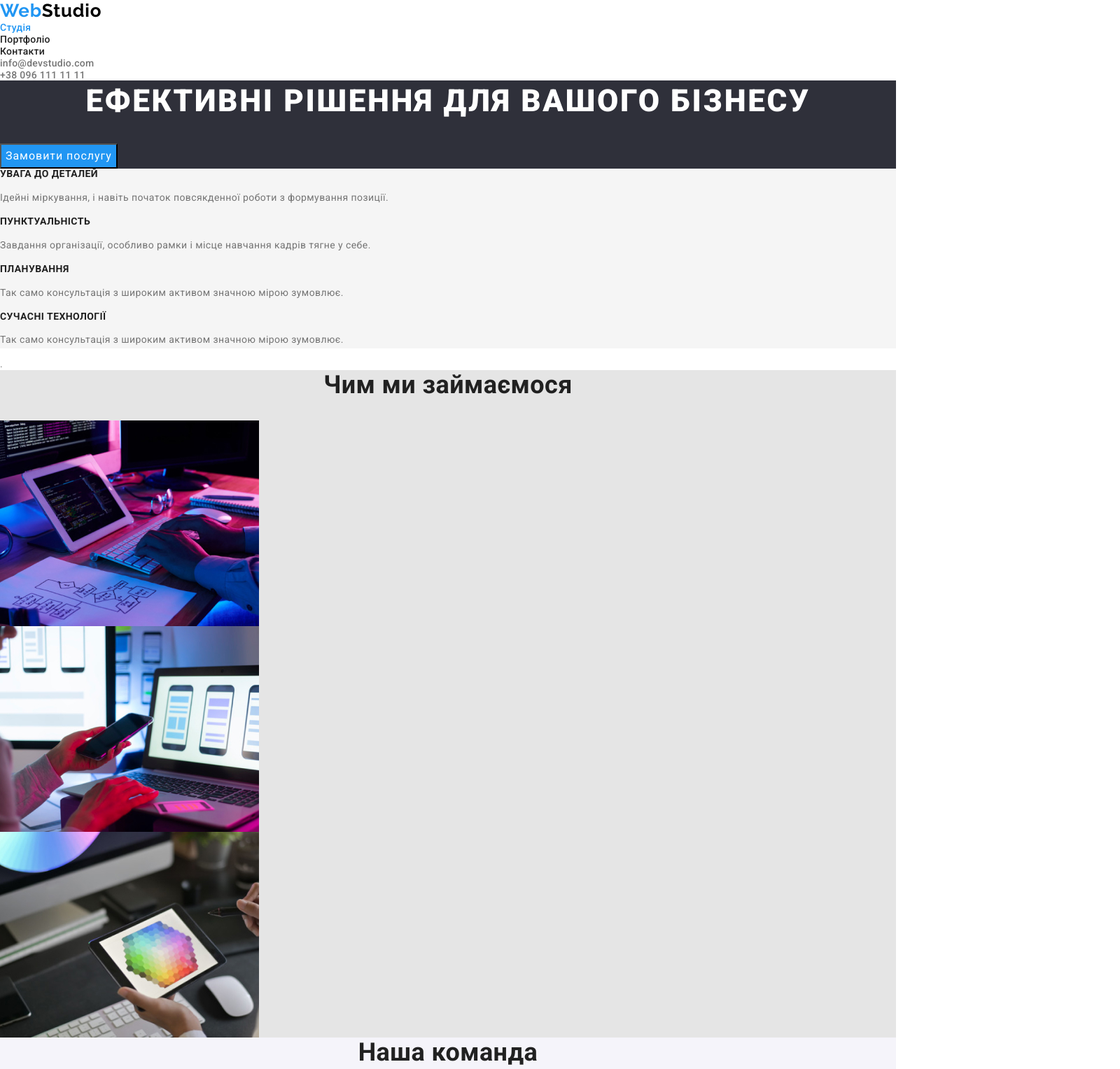
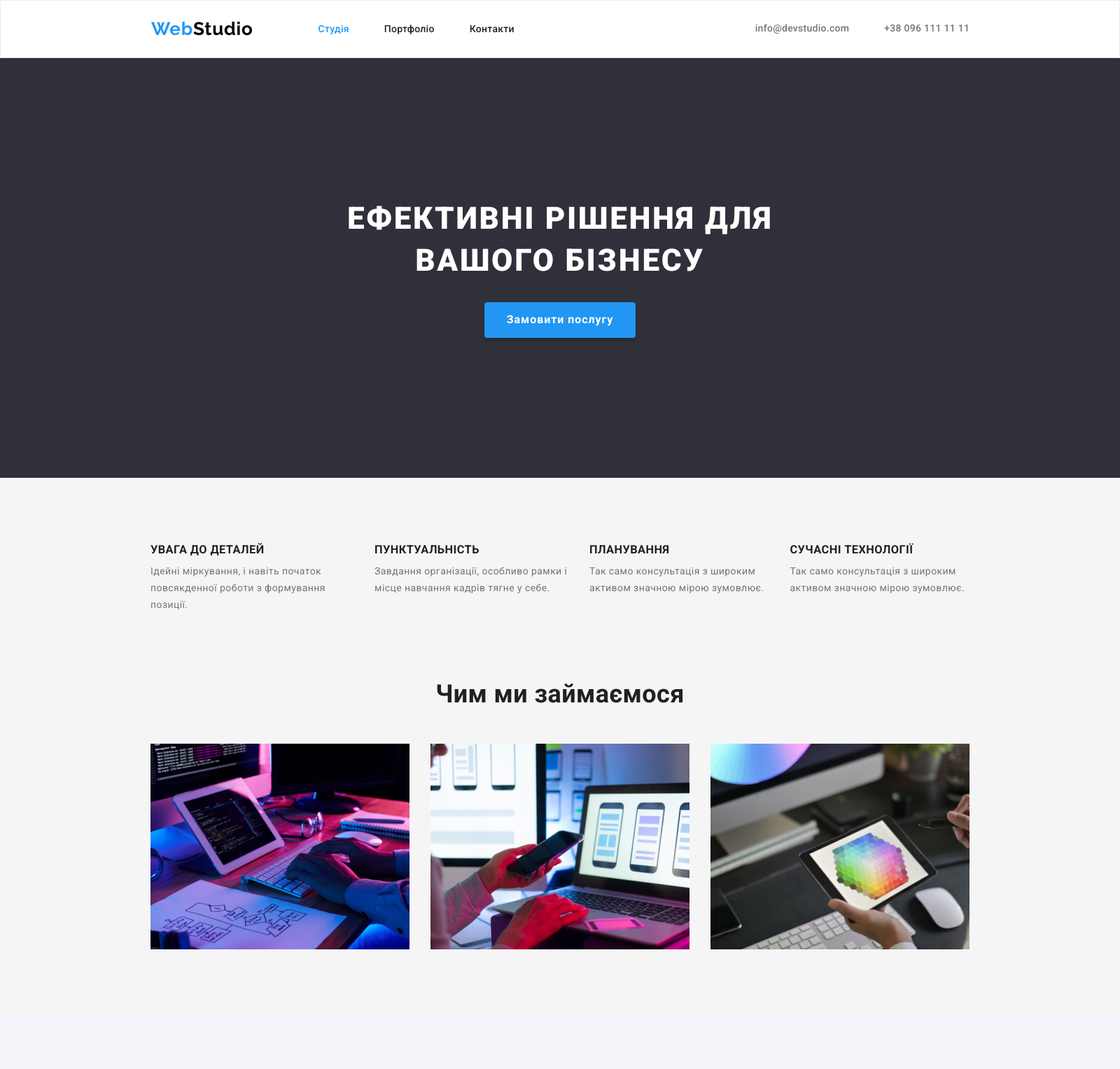
Before and after one commit to novotsvit/goit-markup-hw-03, a plain HTML site: page index.html in a window 1280 px wide. Shown: the top 1528 px of the page at 70% size, 1600 px wide, since content can reach past the window. Drawn offline with nearby package versions, Linux system fonts and the light colour scheme.

Commit message:
homwork-3-red-2

```diff
--- a/css/styles.css
+++ b/css/styles.css
@@ -17,16 +17,6 @@
     --address-color: rgba(255, 255, 255, 0.6);
     --logo-first-color: #000000;
 }
-
-/* PAGE */
-body{
-    color:var(--primary-text-color);
-    font-family: Roboto, sans-serif;
-    font-size: 14px;
-    letter-spacing: 0.03em;
-
-    background-color: #FFFFFF;
-}
 html {
     box-sizing: border-box;
 }
@@ -35,37 +25,63 @@ html {
 *::before {
     box-sizing: inherit;
 }
+/* PAGE */
+body{
+    width: 1600px;
+    font-family: Roboto;
+    font-size: 14px;
+    letter-spacing: 0.03em;
+
+    color: var(--primary-text-color);
+    background-color: #FFFFFF;
+}
 h1,h2,h3,h4,h5,h6,p {
     margin-top: 0;
 }
-ul {
-    list-style: none;
-    padding: 0;
-    margin: 0;
-}
 a {
     text-decoration: none;
-    color: inherit;
+    color: inherit
 }
 img {
     display: block;
     max-width: 100%;
     height: auto;
 }
-
- button{
-    cursor: pointer;
-}
 .list {
+    padding: 0;
+    margin: 0;
     list-style: none;
 }
 /* Page header */
 .page-header {
     background: #FFFFFF;
+    padding: 0px 200px;
+    border: 1px solid #ECECEC;
+}
+/* Main conteiner */
+.main-container{
+    width: 1200px;
+    padding: 0px 15px;
+
+    display: flex;
+    align-items: center;
+}
+.main-container .item:not(:last-child){
+    margin-right: 344px;
+}
+/* Nav-menu */
+.nav-menu{
+    display: flex;
+    align-items: center;
+}
+.nav-menu .item:not(:last-child){
+    margin-right: 93px;
 }
 /* Page logo */
 .header-logo{
-    font-family: Raleway,sans-serif;
+    display: inline-block;
+
+    font-family: Raleway, sans-serif;
     font-size: 26px;
     line-height: 1.2;
     letter-spacing: 0.03em;
@@ -74,6 +90,8 @@ img {
     color:var(--accent-color);
 }
 .first-logo {
+    display: inline-block;
+
     font-family: Raleway, sans-serif;
     font-size: 26px;
     line-height: 1.2;
@@ -83,7 +101,18 @@ img {
     color: var(--logo-first-color);
 }
 /* Page navigation */
+.page-nav {
+    display: flex;
+    align-items: center;
+}
+
+.page-nav .item:not(:last-child) {
+    margin-right: 50px;
+}
 .page-nav a{
+    padding-top: 32px;
+    padding-bottom: 32px;
+    display: block;
     font-weight: 500;
     line-height: 1.2;
     letter-spacing: 0.02em;
@@ -104,6 +133,10 @@ img {
 }
 /* Page-contacts */
 .page-contacts a{
+    padding-top: 32px;
+    padding-bottom: 32px;
+    display: block;
+
     font-weight: 500;
     line-height: 1.14;
     letter-spacing: 0.02em;
@@ -115,12 +148,22 @@ img {
 .page-contacts a:focus{
     color:var(--accent-color);
 }
+.page-contacts{
+    display: flex;
+    align-items: center;
+}
+.page-contacts .item:not(:last-child){
+    margin-right: 50px;
+}
 
 /* footer */
 .footer{
+    padding: 60px 200px;
     background-color: #2F303A;
 }
 .footer-logo {
+    display: inline-block;
+    margin-bottom: 20px;
     font-family: Raleway, sans-serif;
     font-size: 26px;
     line-height: 1.2;
@@ -128,8 +171,10 @@ img {
     text-decoration: none;
 
     color: var(--accent-color);
+
 }
 .second-logo {
+    margin-bottom: 20px;
     font-family: Raleway, sans-serif;
     font-size: 26px;
     line-height: 1.2;
@@ -137,16 +182,23 @@ img {
     text-decoration: none;
 
     color: var(--hero-color);
+
 }
 .mail-link,
 .tel-link{
+    display: inline-block;
     font-style: normal;
     line-height: 1.71;
     text-decoration: none;
 
     color:var(--address-color);
 }
+.mail-link{
+    margin-bottom: 9px;
+}
 .location-link{
+    display: inline-block;
+    margin-bottom: 9px;
     font-style: normal;
     line-height: 1.5;
     text-decoration: none;
@@ -165,38 +217,62 @@ img {
 
 /* Hero */
 .hero{
-    background-color: #2F303A;;
+    padding: 200px 0px;
+    background-color: #2F303A;
 }
 .hero-title {
+    width: 696px;
     font-weight: 900;
     font-size: 44px;
     line-height: 1.36;
     text-align: center;
     letter-spacing: 0.06em;
-    text-transform: uppercase;
-
+    margin-right: auto;
+    margin-left: auto;
+    margin-bottom: 30px;
     color: var(--hero-color);
 }
-
 /* button */
 .button{
+    display: inline-block;
+    margin-left: auto;
+    margin-right:auto;
+    padding: 6px 28px;
+
     font-family: inherit;
+    font-weight: 700;
     font-size: 16px;
+    min-width: 216px;
     line-height: 1.88;
     display: flex;
     align-items: center;
     text-align: center;
     letter-spacing: 0.06em;
+    box-shadow: 0px 4px 4px rgba(0, 0, 0, 0.15);
+    border-radius: 4px;
+    border: 4px solid transparent;
 
     color: var(--hero-color);
     background-color: var(--accent-color)
 }
+/* Section */
+.section {
+    padding: 94px 200px;
 
+}
 /* Our adventages */
-.section-adventages {
+.container{
+    width: 1200px;
+    padding-left: 15px;
+    padding-right: 15px;
+    margin-left: auto;
+    margin-right: auto;
+
+}
+.adventages {
     background-color: #F5F5F5;
 }
-.adventages{
+.our-title{
     position: absolute;
     width: 1px;
     height: 1px;
@@ -208,49 +284,73 @@ img {
     clip: rect(0 0 0 0);
     overflow: hidden;
 }
-
 .adventages-title{
-    font-size: 14px;
+    margin-bottom: 10px;
     line-height: 1.14;
-    text-transform: uppercase;
-
     color: var(--title-text-color);
 }
-
 .adventages-text {
+    margin-bottom: 0px;
     line-height: 1.71;
 }
-
+.our-adventages{
+    display: flex;
+}
+.our-adventages .item:not(:last-child) {
+    margin-right: 30px;
+}
 /* What we do */
-.section-do {
-    background-color: #E5E5E5;
+.examples {
+    padding-top: 0;
+    background-color: #F5F5F5;
 }
 .title{
+    margin-bottom: 50px;
     font-size: 36px;
     line-height: 1.17;
     text-align: center;
 
     color: var(--title-text-color);
 }
+.do {
+    display: flex;
+}
+.do .item:not(:last-child) {
+    margin-right: 30px;
+}
+/* Our team */
+.team {
+    background-color: #F5F4FA;
 
-/* Our team */
-.section-team {
-    background-color: #F5F4FA;
 }
 .team-name{
+    margin-top: 30px;
+    margin-bottom: 0px;
     font-weight: 500;
     font-size: 16px;
     line-height: 1.19;
+    text-align: center;
 
     color: var(--title-text-color);
 }
 .team-position{
+    margin-top: 10px;
+    margin-bottom: 30px;
     font-size: 16px;
     line-height: 1.9;
+    text-align: center;
+
+}
+.our-team {
+    display: flex;
+}
+.our-team .item:not(:last-child) {
+    margin-right: 30px;
 }
 /* PORTFOLIO */
 .portfolio{
     background-color: #F5F5F5;
+    padding:94px 200px;
 }
 .portfolio h1{
     position: absolute;
@@ -265,6 +365,14 @@ img {
     overflow: hidden;
 }
 /* Portfolio navigation */
+.portfolio-nav {
+    display: flex;
+    justify-content: center;
+    margin-bottom: 50px;
+}
+.portfolio-nav .item:not(:last-child) {
+    margin-right: 8px;
+}
 .buttons{
     font-family: inherit;
     font-weight: 500;
@@ -274,7 +382,9 @@ img {
 
     color: var(--title-text-color);
     background: #F5F4FA;
-    border-radius: 4px;
+
+    border: 4px;
+    border: 4px solid transparent;
 }
 .b-current {
     color: var(--hero-color);
@@ -286,6 +396,18 @@ img {
     color: #FFFFFF;
 }
 /* Portfolio works */
+.card-set{
+    display: flex;
+    flex-wrap: wrap;
+    gap: 30px;
+    list-style: none;
+}
+.card-set .item {
+    flex-basis: calc((100% - 60px) / 3);
+
+    background-color: #fff;
+    border: 1px solid #EEEEEE;
+}
 .portfolio-works li{
     background-color: #FFFFFF;
 }
@@ -293,6 +415,8 @@ img {
     text-decoration: none;
 }
 .portfolio-works h2{
+    margin: 20px 24px 4px 24px;
+    font-weight: 700;
     font-size: 18px;
     line-height: 2;
     letter-spacing: 0.06em;
@@ -300,7 +424,9 @@ img {
     color: var(--title-text-color);
 }
 .portfolio-works p{
+    margin: 0px 24px 20px 24px;
     font-size: 16px;
     line-height: 1.88;
+
     color: var(--primary-text-color);
 }
--- a/index.html
+++ b/index.html
@@ -13,18 +13,20 @@
 <body>
     <!-- Hedear -->
     <header class="page-header">
-        <nav>
-            <a href="./index.html" class="header-logo">Web<span class="first-logo">Studio</span></a>
-            <ul class="page-nav list">
-                <li><a href="./index.html" class="studio-link current" >Студія</a></li>
-                <li><a href="./portfolio.html" class="portfolio-link" >Портфоліо</a></li>
-                <li><a href="" class="contacts-link" >Контакти</a></li>
+        <div class="main-container">
+            <nav class="nav-menu item">
+                <a href="./index.html" class="header-logo item">Web<span class="first-logo">Studio</span></a>
+                <ul class="page-nav item list">
+                    <li class="item"><a href="./index.html" class="studio-link current">Студія</a></li>
+                    <li class="item"><a href="./portfolio.html" class="portfolio-link">Портфоліо</a></li>
+                    <li class="item"><a href="" class="contacts-link">Контакти</a></li>
                 </ul>
             </nav>
-        <ul class="page-contacts list" >
-            <li><a href="mailto:info@devstudio.com" >info@devstudio.com</a></li>
-            <li><a href="tel:+380961111111">+38 096 111 11 11</a></li>
+            <ul class="page-contacts item list">
+                <li class="item"><a href="mailto:info@devstudio.com">info@devstudio.com</a></li>
+                <li class="item"><a href="tel:+380961111111">+38 096 111 11 11</a></li>
             </ul>
+        </div>
     </header>
  <main>
         <!-- Hero -->
@@ -35,65 +37,72 @@
             </section>
         </div>
         <!-- Our advantages -->
-        <section class="section-adventages">
-            <h2 class="adventages">Наші переваги</h2>
-            <ul class="list">
-                <li>
+        <section class="adventages section">
+            <div class="container">
+                <h2 class="our-title">Наші переваги</h2>
+                <ul class="our-adventages list">
+                    <li class="item">
                         <h3 class="adventages-title">УВАГА ДО ДЕТАЛЕЙ</h3>
                         <p class="adventages-text">Ідейні міркування, і навіть початок повсякденної роботи з формування позиції.</p>
                     </li>
-                <li>
+                    <li class="item">
                         <h3 class="adventages-title">ПУНКТУАЛЬНІСТЬ</h3>
                         <p class="adventages-text">Завдання організації, особливо рамки і місце навчання кадрів тягне у себе.</p>
                     </li>
-                <li>
+                    <li class="item">
                         <h3 class="adventages-title">ПЛАНУВАННЯ</h3>
                         <p class="adventages-text">Так само консультація з широким активом значною мірою зумовлює.</p>
                     </li>
-                <li>
+                    <li class="item">
                         <h3 class="adventages-title">СУЧАСНІ ТЕХНОЛОГІЇ</h3>
                         <p class="adventages-text">Так само консультація з широким активом значною мірою зумовлює.</p>
                     </li>
                 </ul>
-        </section>.
+            </div>
+        </section>
         <!-- What we do -->
-        <section class="section-do">
+        <section class="examples section">
+            <div class="container">
                 <h2 class="title">Чим ми займаємося</h2>
                 <ul class="do list">
-                <li><img src="./images/computer.jpg" alt="computer" width="370"></li>
-                <li><img src="./images/laptop.jpg" alt="laptop" width="370"></li>
-                <li><img src="./images/smartphone.jpg" alt="smartphone" width="370"></li>
+                    <li class="item"><img src="./images/computer.jpg" alt="computer" width="370"></li>
+                    <li class="item"><img src="./images/laptop.jpg" alt="laptop" width="370"></li>
+                    <li class="item"><img src="./images/smartphone.jpg" alt="smartphone" width="370"></li>
                 </ul>
+            </div>
         </section>
         <!-- Our Team -->
-        <section class="section-team" >
+        <section class="team section" >
+            <div class="container">
                 <h2 class="title">Наша команда</h2>
-            <ul class="team list">
-                <li>
+                <ul class="our-team list">
+                    <li class="item">
                         <img src="./images/foto-demianenko.jpg" alt="foto-product-designer" width="270">
                         <h3 class="team-name">Ігор Дем'яненко</h3>
                         <p class="team-position">Product Designer</p>
                     </li>
-                <li>
+                    <li class="item">
                         <img src="./images/foto-repina.jpg" alt="foto-frontend-developer" width="270">
                         <h3 class="team-name">Ольга Рєпіна</h3>
                         <p class="team-position">Frontend Developer</p>
                     </li>
-                <li>
+                    <li class="item">
                         <img src="./images/foto-tarasov.jpg" alt="foto-marketing" width="270">
                         <h3 class="team-name">Микола Тарасов</h3>
                         <p class="team-position">Marketing</p>
                     </li>
-                <li>
+                    <li class="item">
                         <img src="./images/foto-ermakov.jpg" alt="foto-ui-designer" width="270">
                         <h3 class="team-name">Михайло Єрмаков</h3>
                         <p class="team-position">UI Designer</p>
                     </li>
                 </ul>
+            </div>
         </section>
 </main>
     <!-- Footer -->
     <footer class="footer">
+        <div class="container">
             <a href="./index.html" class="footer-logo">Web<span class="second-logo">Studio</span></a>
             <address>
                 <ul class="address list">
@@ -102,6 +111,7 @@
                     <li><a class="tel-link" href="tel:+380991111111">+38 099 111 11 11</a></li>
                 </ul>
             </address>
+        </div>
     </footer>
 </body>
 </html>
```
Also changed, not shown: portfolio.html (+32 -25 lines). Lines whose indentation alone changed are shown as unchanged.
